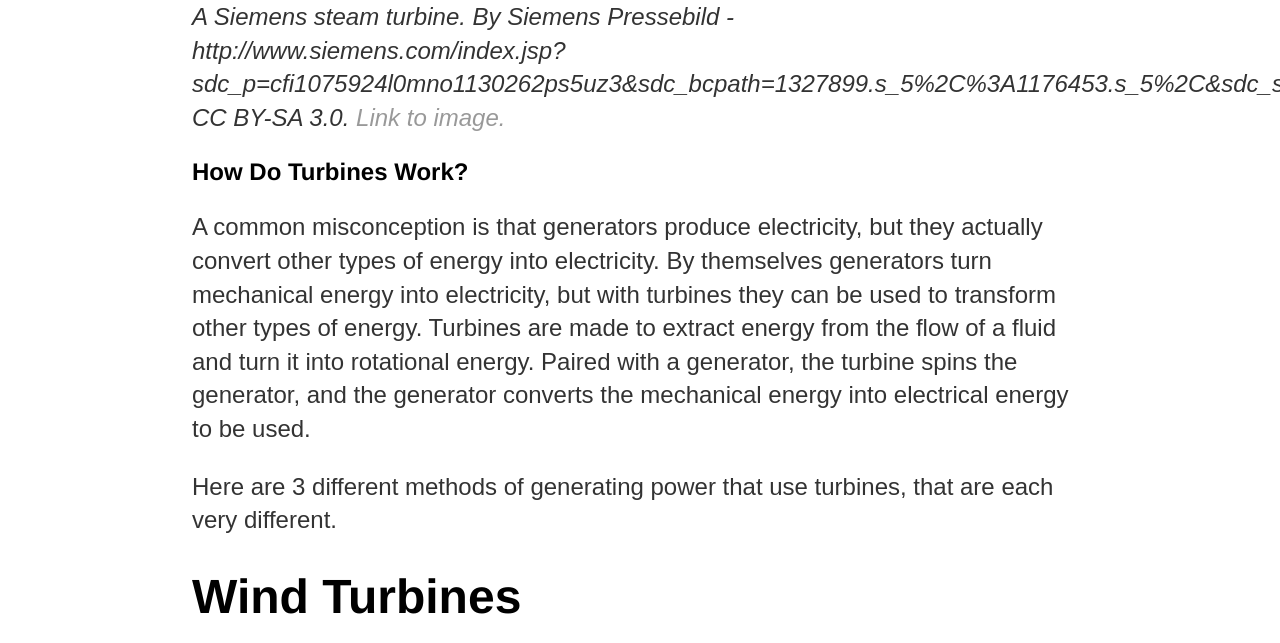
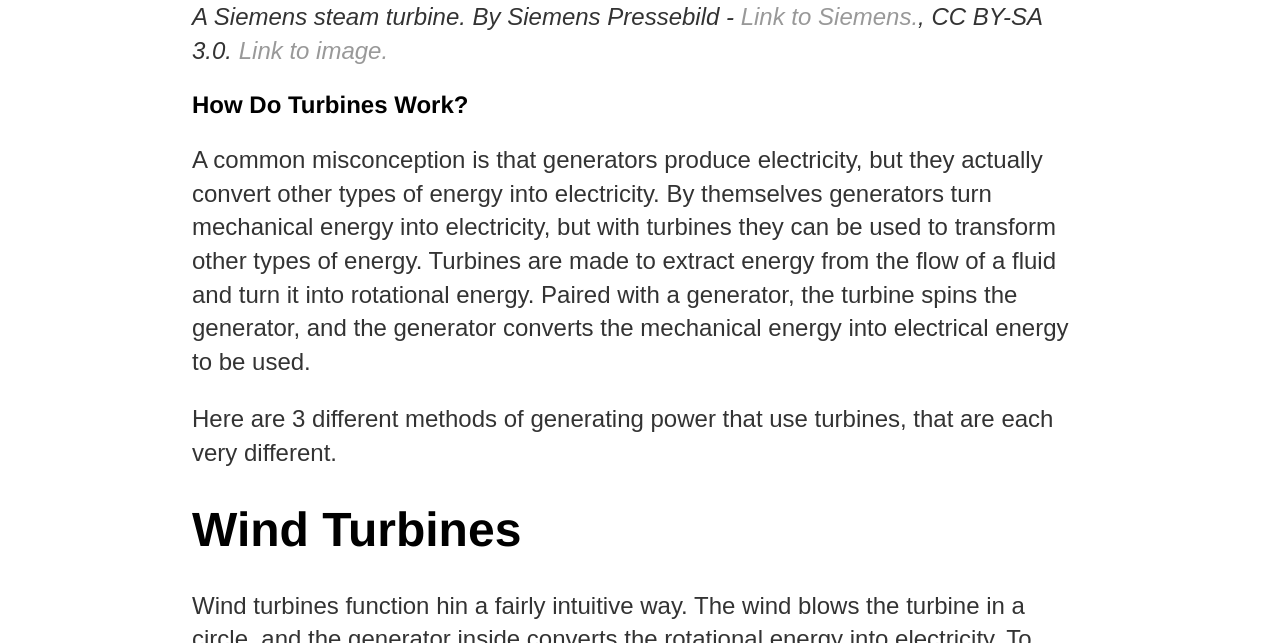
Before and after one commit to shangmingwu/noisya55616.github.io-archive, a Jekyll site: the page built from _posts/2019-12-19-turbines-and-power-generation.md, in a window 1280 px wide and 900 px high, scrolled down 545 px, cut to the strip 257-900 px from the top of the window. Built offline with Jekyll 4.4.1, drawn with Linux system fonts in a browser that asks for light colours.

Commit message:
more fixing

```diff
--- a/_posts/2019-12-19-turbines-and-power-generation.md
+++ b/_posts/2019-12-19-turbines-and-power-generation.md
@@ -11,7 +11,7 @@ When you understand how they work and what they do, they are very simple.
 
 ![Steam turbine](https://upload.wikimedia.org/wikipedia/commons/7/79/Dampfturbine_Montage01.jpg)
 
-*A Siemens steam turbine. By Siemens Pressebild - http://www.siemens.com/index.jsp?sdc_p=cfi1075924l0mno1130262ps5uz3&sdc_bcpath=1327899.s_5%2C%3A1176453.s_5%2C&sdc_sid=31880989447&, CC BY-SA 3.0. [Link to image.](https://commons.wikimedia.org/w/index.php?curid=444984)*
+*A Siemens steam turbine. By Siemens Pressebild - [Link to Siemens.](http://www.siemens.com/index.jsp?sdc_p=cfi1075924l0mno1130262ps5uz3&sdc_bcpath=1327899.s_5%2C%3A1176453.s_5%2C&sdc_sid=31880989447&), CC BY-SA 3.0. [Link to image.](https://commons.wikimedia.org/w/index.php?curid=444984)*
 
 ## How Do Turbines Work?
 
```
